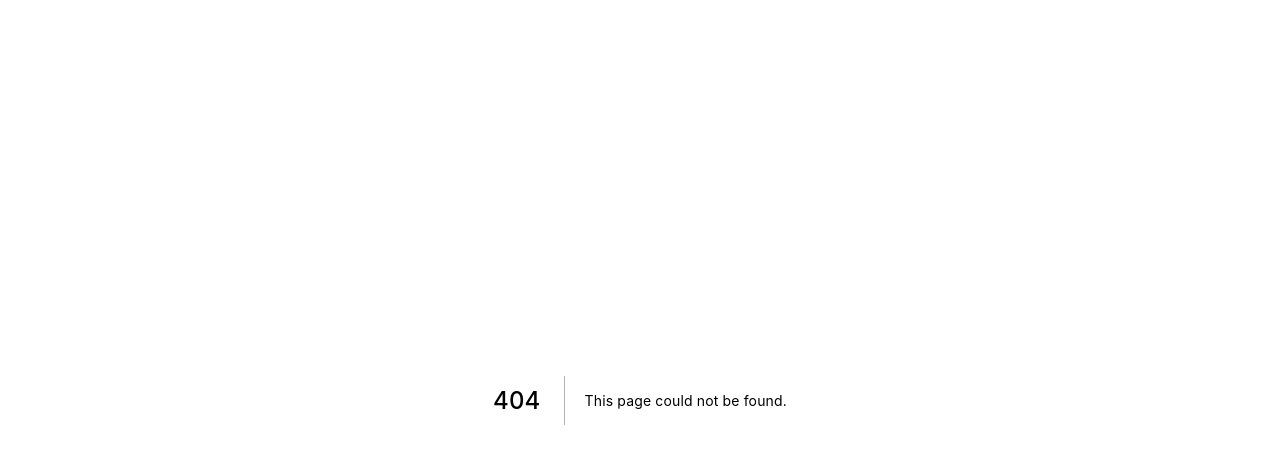
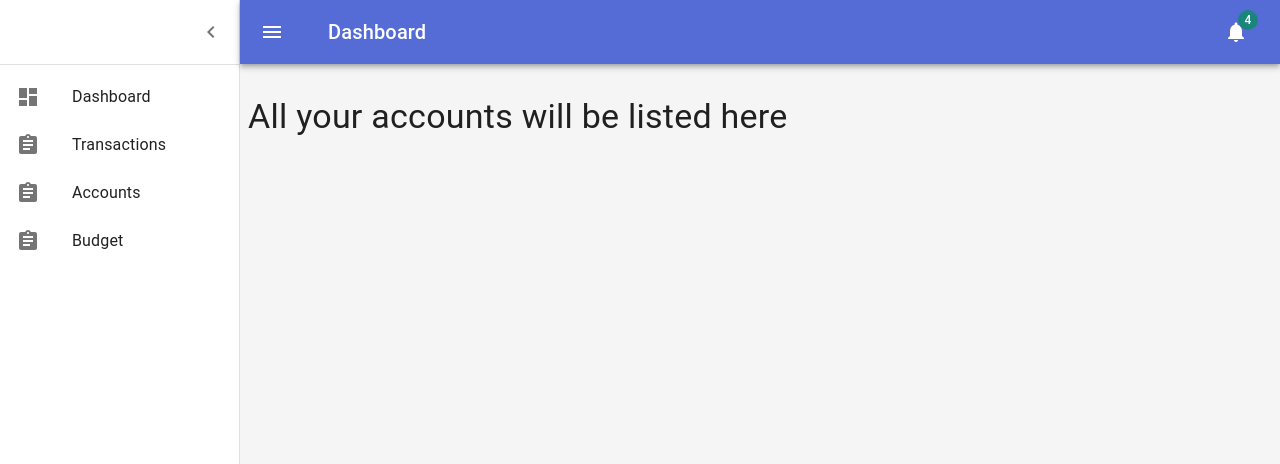
Before and after one commit to opchav/kommoney, a Next.js app: page /accounts in a window 1280 px wide. Before the commit this address had no page. Shown: the top 464 px of the page. Built offline with nearby package versions, Linux system fonts and the light colour scheme.

Commit message:
add accounts page

```diff
--- a/src/components/layouts/dashboard/listItems.tsx
+++ b/src/components/layouts/dashboard/listItems.tsx
@@ -21,7 +21,7 @@ export const mainListItems = (
       </ListItemIcon>
       <ListItemText primary="Transactions" />
     </ListItem>
-    <ListItem button>
+    <ListItem button component={Link} href="/accounts">
       <ListItemIcon>
         <TransactionsIcon />
       </ListItemIcon>
--- /dev/null
+++ b/src/pages/accounts.tsx
@@ -0,0 +1,22 @@
+import Grid from "@mui/material/Grid";
+
+import { getLayout } from "../components/layouts/dashboard/Dashboard";
+import { Box, Typography } from "@mui/material";
+
+export default function Accounts() {
+  return (
+    <>
+      <Grid container spacing={3} sx={{ pb: 3 }}>
+        <Grid item xs={12}>
+          <Box sx={{ display: "flex", alignItems: "center", ml: -2 }}>
+            <Typography component="h1" variant="h4">
+              All your accounts will be listed here
+            </Typography>
+          </Box>
+        </Grid>
+      </Grid>
+    </>
+  );
+}
+
+Accounts.getLayout = getLayout;
```
